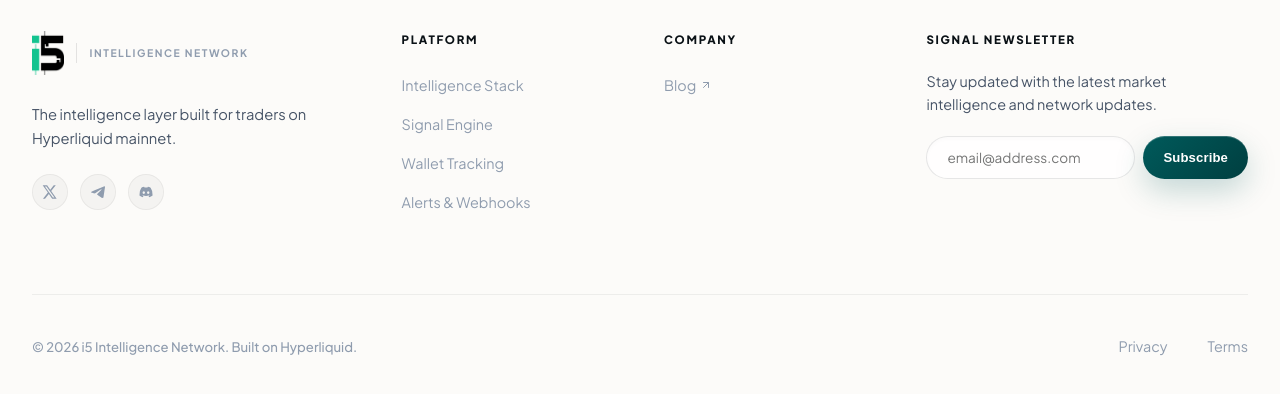
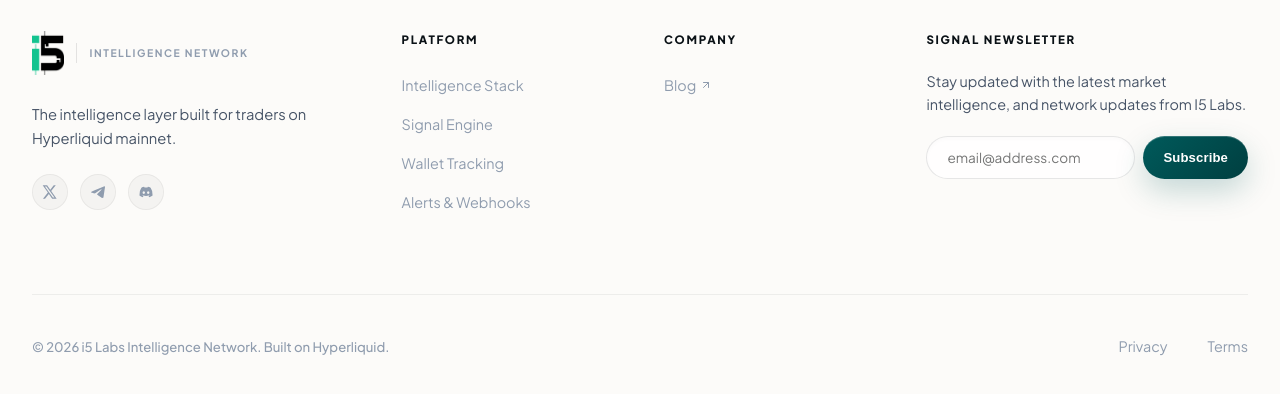
Before and after one commit to Saroj-zk/i5, a React (Vite) app: page / in a window 1280 px wide. Shown: the part 7909-8303 px from the top of the page. Built offline with nearby package versions, Linux system fonts and the light colour scheme; a web font is replaced by a local one.

Commit message:
footer text change

```diff
--- a/src/components/Footer.jsx
+++ b/src/components/Footer.jsx
@@ -219,7 +219,7 @@
           {/* Newsletter */}
           <div>
             <span style={{ fontSize: '0.72rem', fontWeight: 800, color: 'var(--text-primary)', textTransform: 'uppercase', letterSpacing: '0.15em', display: 'block', marginBottom: '1.25rem' }}>Signal Newsletter</span>
-            <p style={{ color: 'var(--text-secondary)', fontSize: '0.9rem', marginBottom: '1.25rem', lineHeight: 1.6 }}>Stay updated with the latest market intelligence and network updates.</p>
+            <p style={{ color: 'var(--text-secondary)', fontSize: '0.9rem', marginBottom: '1.25rem', lineHeight: 1.6 }}>Stay updated with the latest market intelligence, and network updates from I5 Labs.</p>
             <form onSubmit={handleSubscribe} style={{ display: 'flex', flexDirection: 'column', gap: '0.5rem' }}>
               <div style={{ display: 'flex', gap: '0.5rem' }}>
                 <input
@@ -290,7 +290,7 @@
           gap: '1.5rem'
         }}>
           <p style={{ color: 'var(--text-muted)', fontSize: '0.82rem', fontWeight: 500 }}>
-            © 2026 i5 Intelligence Network. Built on Hyperliquid.
+            © 2026 i5 Labs Intelligence Network. Built on Hyperliquid.
           </p>
           <div style={{ display: 'flex', gap: '2.5rem' }}>
             <FooterLink href="#">Privacy</FooterLink>
```
